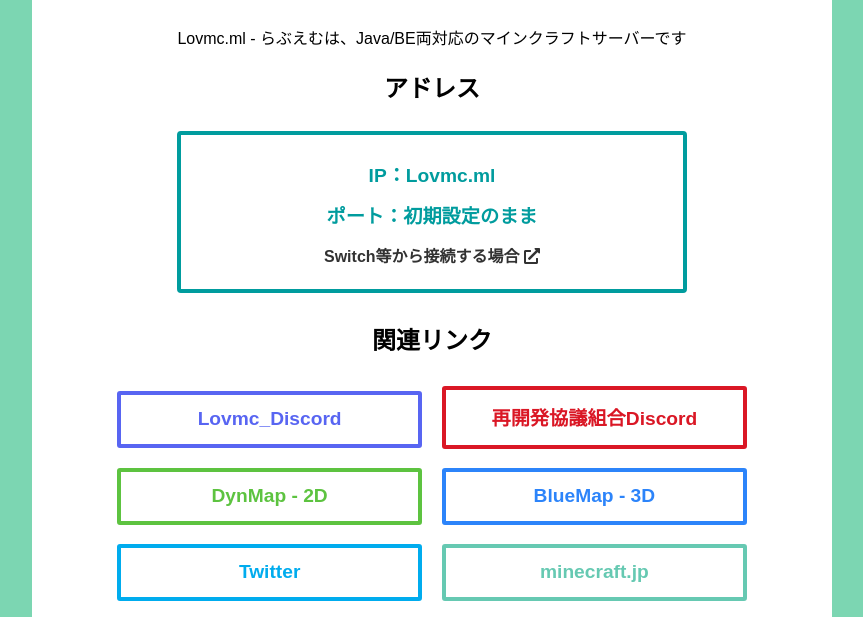
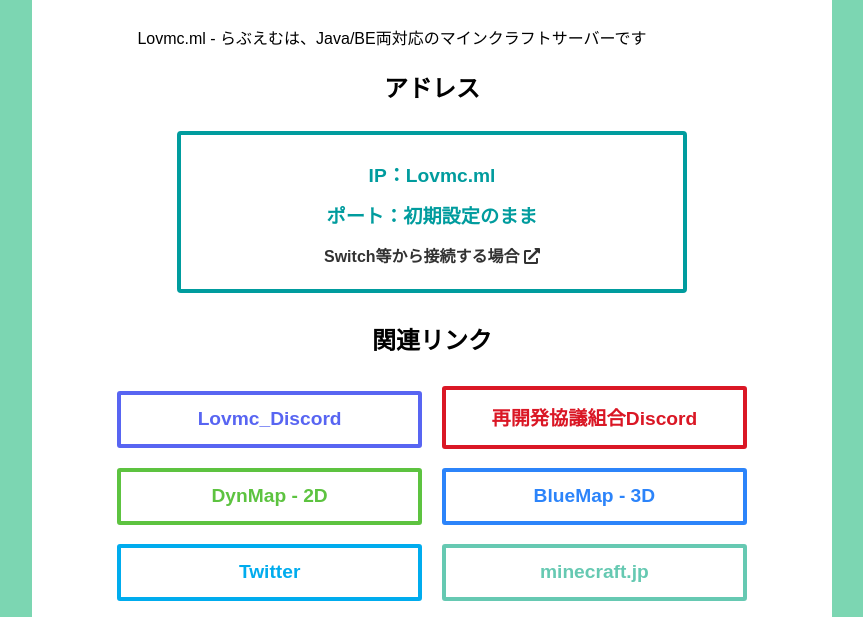
Before and after one commit to kanji1113/kuromaruHP-old, a plain HTML site: page index.html in a window 1280 px wide. Shown: the part 140-757 px from the top of the page, without its empty margins (208-1071 px from the left). Drawn offline with Linux system fonts and the light colour scheme.

Commit message:
ロゴ下文章横幅指定

```diff
--- a/assets/style.css
+++ b/assets/style.css
@@ -6,6 +6,10 @@
   font-family: "ヒラギノ角ゴ Pro W3", "Hiragino Kaku Gothic Pro", "メイリオ","Meirio", sans-serif;
   margin: 0;
   background-color: #7CD6B2;
+}
+
+p {
+  width: 90%;
 }
 
 .all{
```
